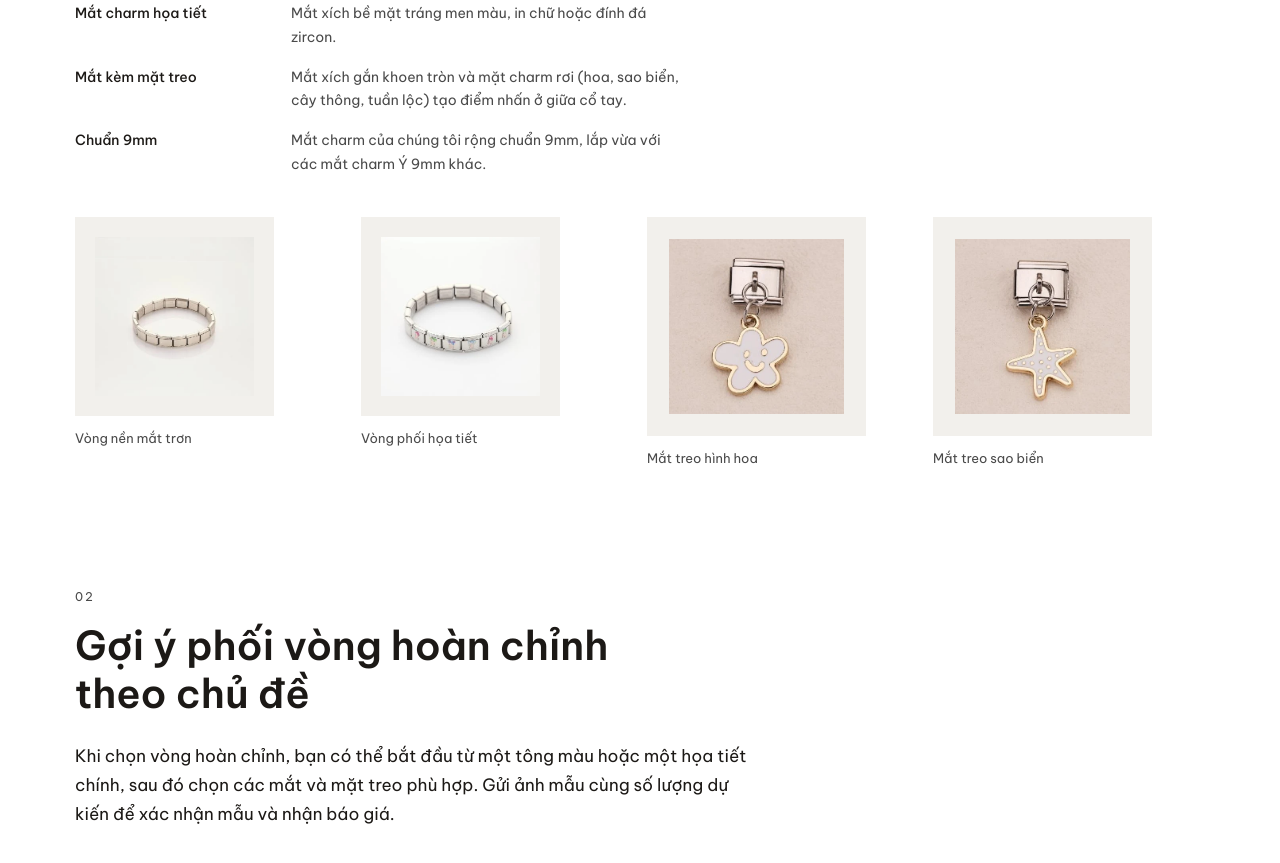
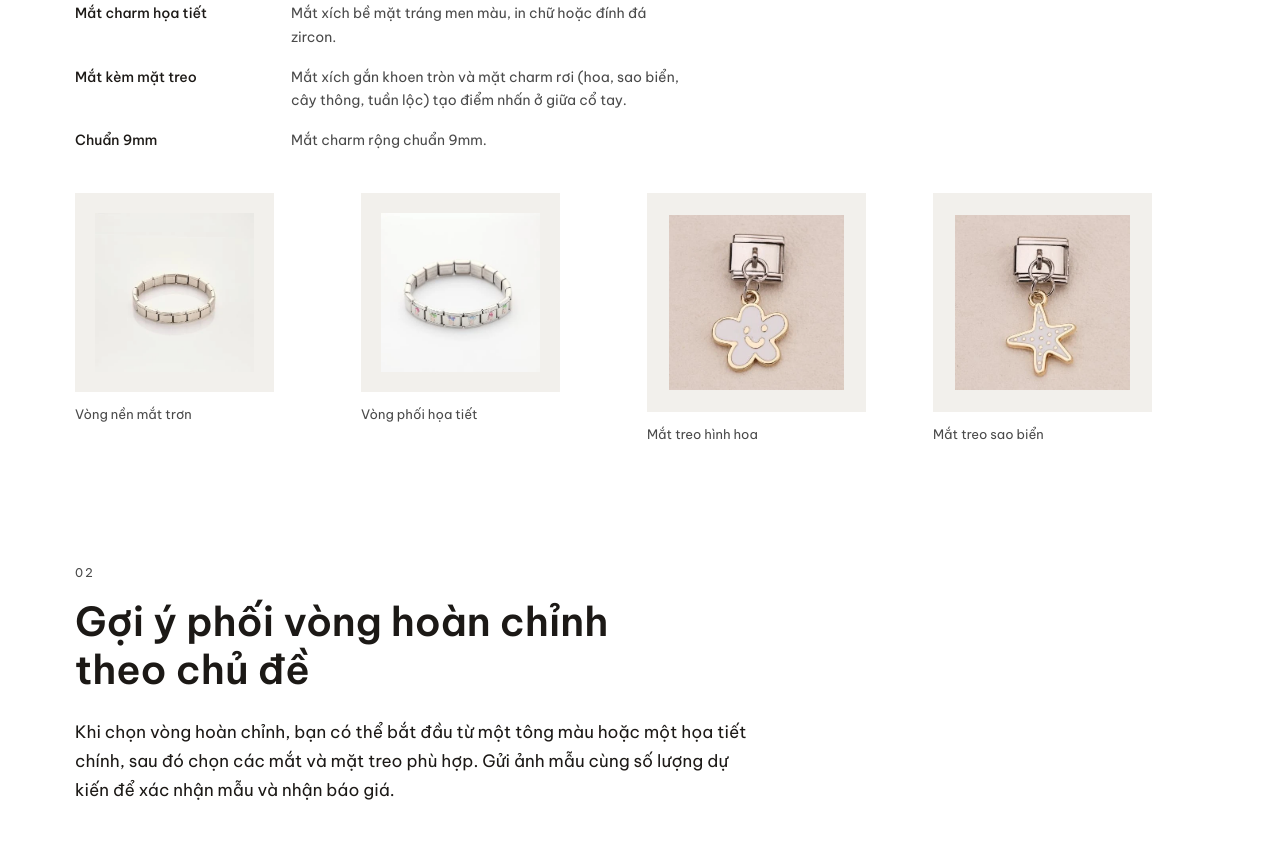
Before and after one commit to nexteacc/yang-supply-web, a Next.js app: page /huong-dan/vong-tay-charm-y in a window 1280 px wide. Shown: the part 1600-2463 px from the top of the page. Built offline with nearby package versions, Linux system fonts and the light colour scheme.

Commit message:
Shorten the Charm guide 9mm callout to the width only.
The callout now says the charm link is a standard 9mm wide. The section 04 size sentence is unchanged.

Co-authored-by: yang <nexteacc@users.noreply.github.com>

```diff
--- a/src/components/guide-views.tsx
+++ b/src/components/guide-views.tsx
@@ -413,8 +413,7 @@ export function CharmGuideView() {
             <div className="contents">
               <dt className="font-medium text-ink">Chuẩn 9mm</dt>
               <dd className="text-mute">
-                Mắt charm của chúng tôi rộng chuẩn 9mm, lắp vừa với các mắt
-                charm Ý 9mm khác.
+                Mắt charm rộng chuẩn 9mm.
               </dd>
             </div>
           </dl>
```
